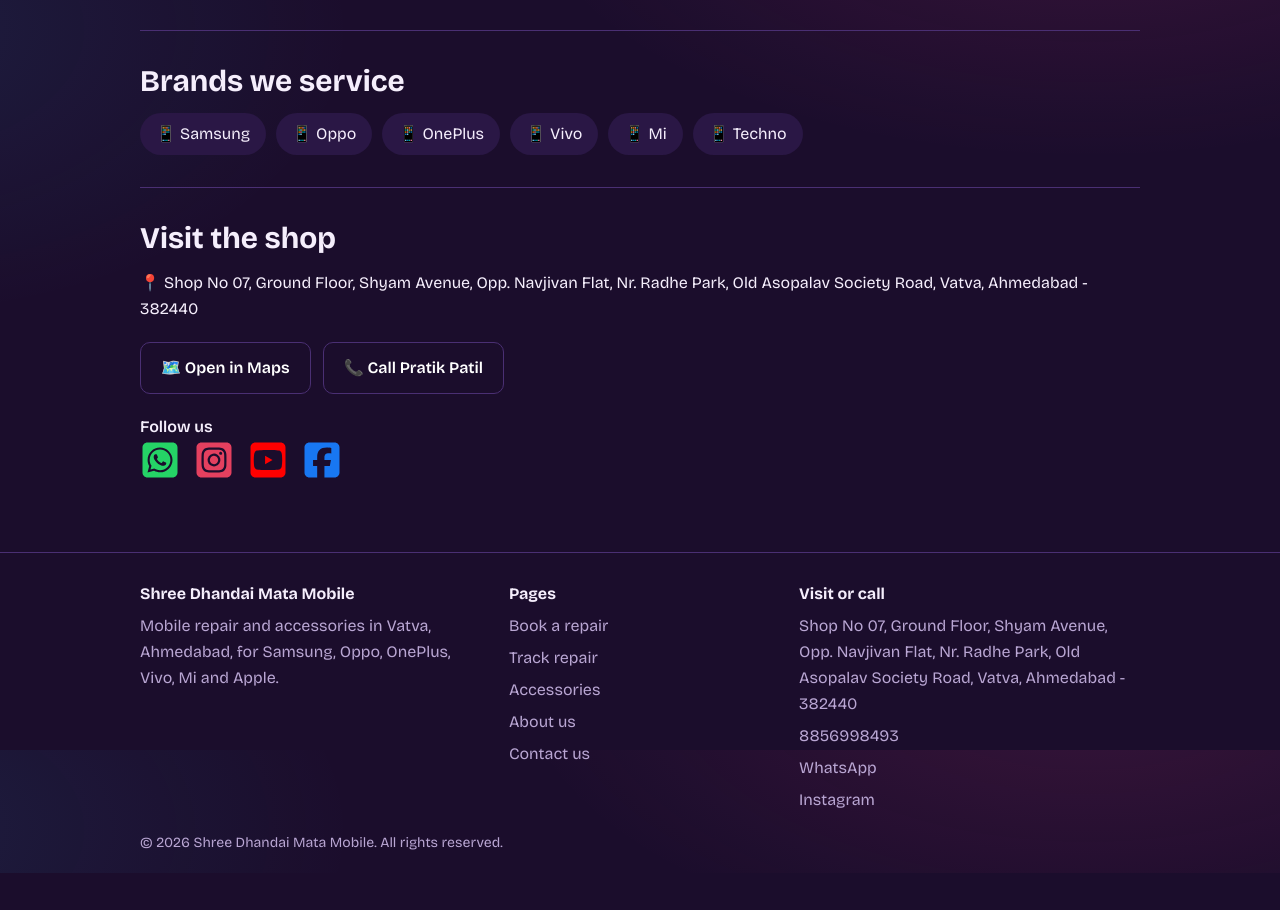
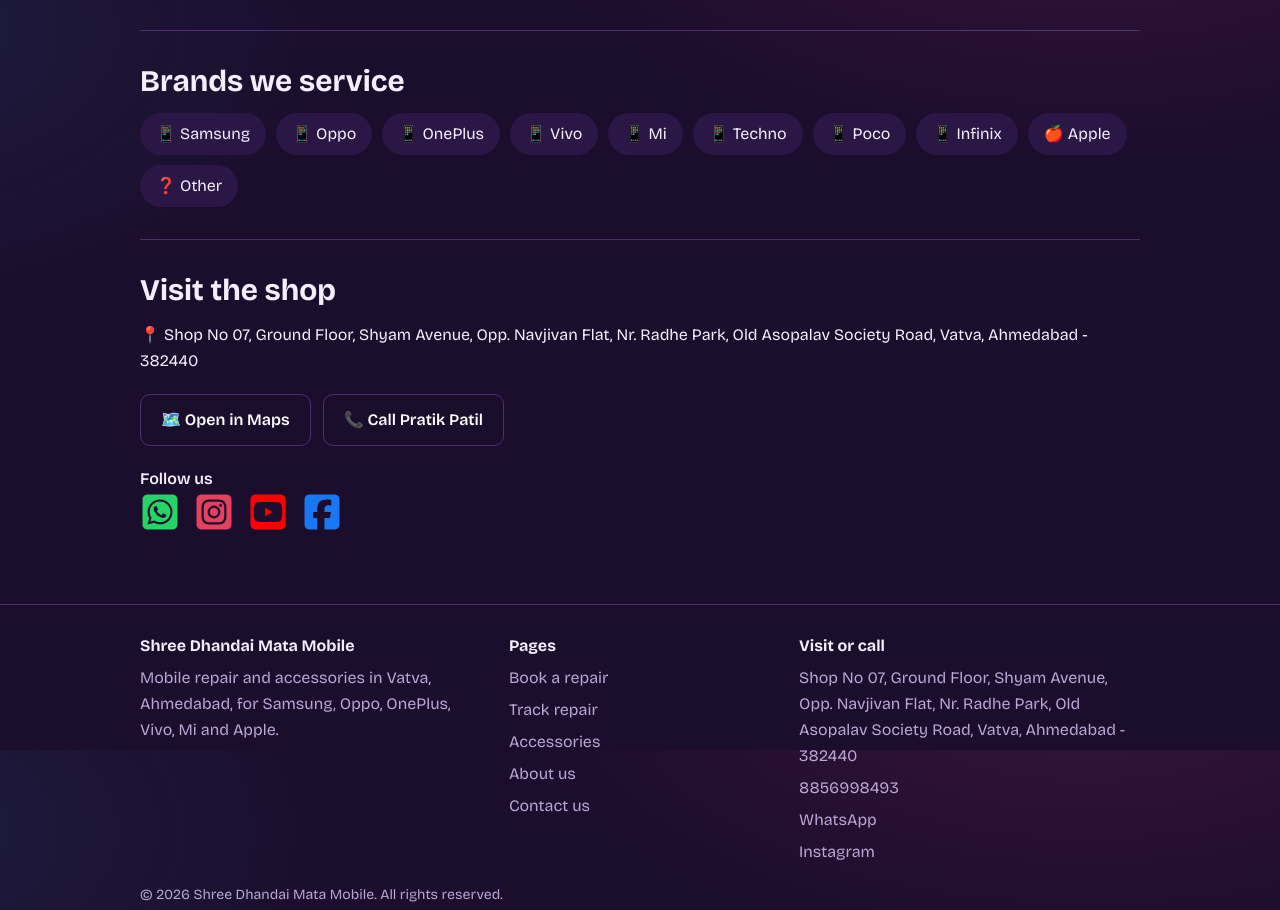
Before and after one commit to rsap4you/sdm_mobile_shop, a Next.js app: page / in a window 1280 px wide. Shown: the part 850-1760 px from the top of the page. Before the commit the page ends 1723 px from the top, so only its background shows below. Built offline with nearby package versions, Linux system fonts and the light colour scheme.

Commit message:
first commit

```diff
--- a/app/page.tsx
+++ b/app/page.tsx
@@ -34,7 +34,7 @@
       <section>
         <h2>Brands we service</h2>
         <div className="brands">
-          {BRANDS.slice(0, 6).map((b) => (
+          {BRANDS.slice(0, 10).map((b) => (
             <span key={b}>
               {BRAND_ICONS[b]} {b}
             </span>
```
